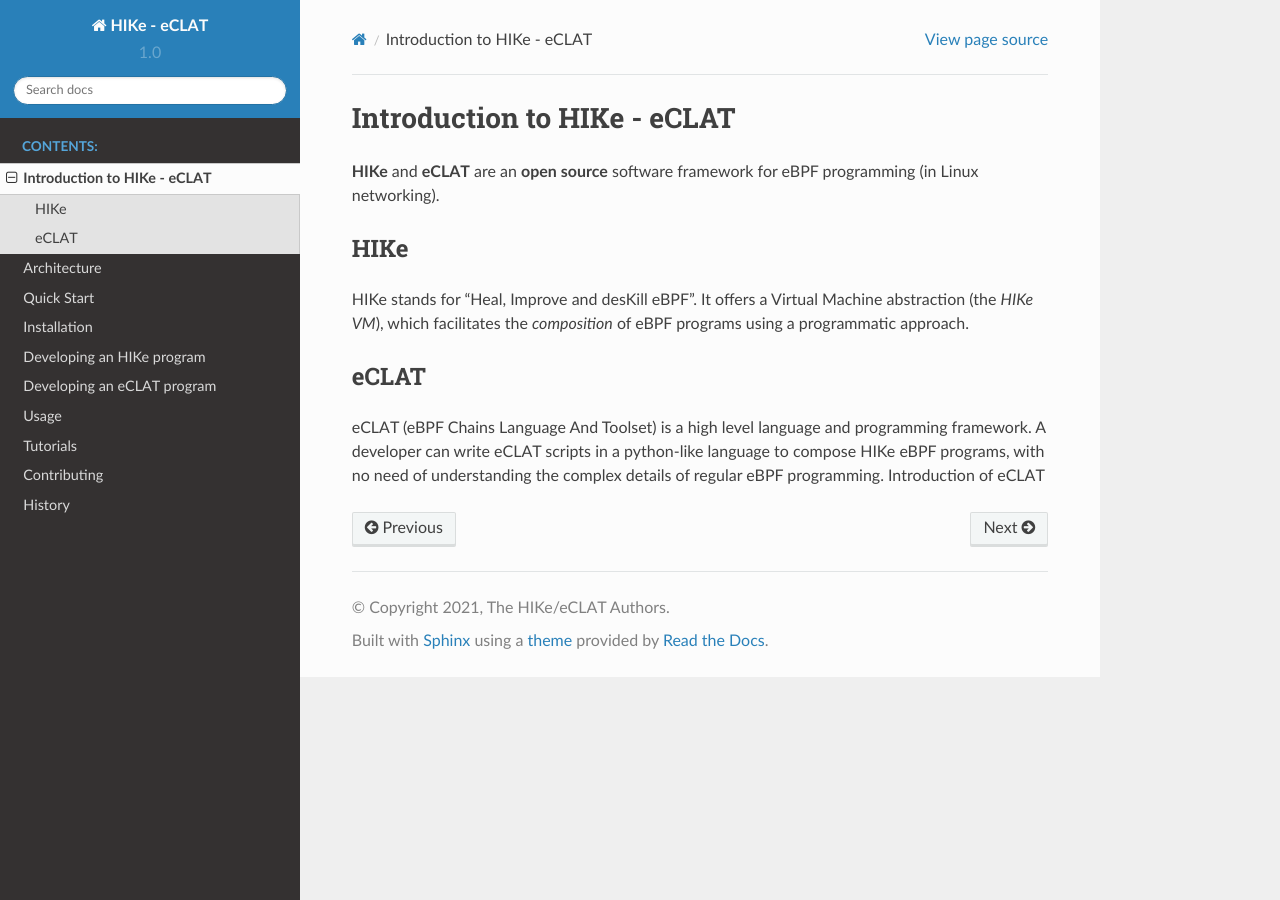
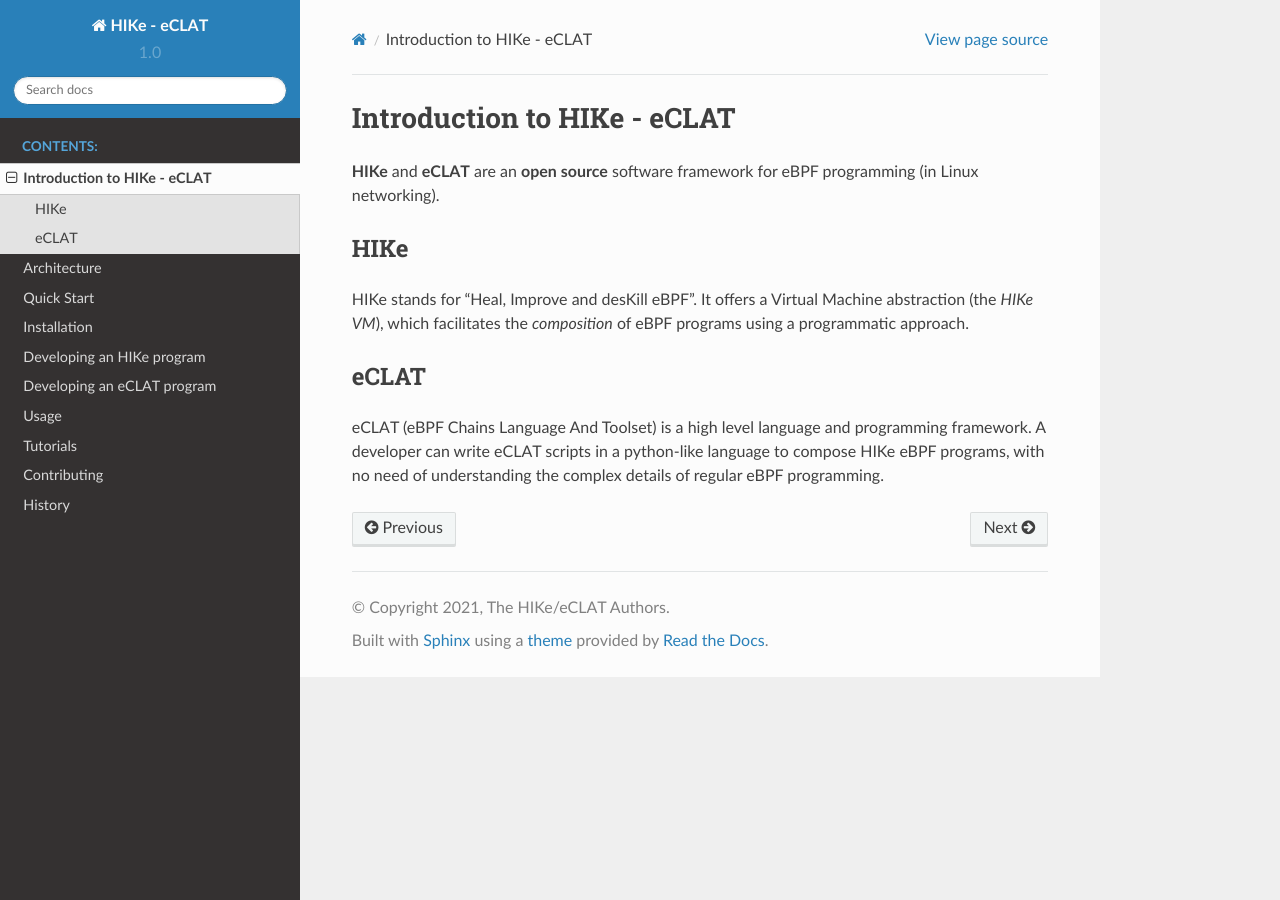
Before and after one commit to hike-eclat/docs, a Sphinx documentation site: the page built from docs/intro.rst, in a window 1280 px wide. Built offline with Sphinx 7.4.7 and the Read the Docs theme 2.0.0, drawn with Linux system fonts in a browser that asks for light colours; pages that are not in the unit, such as notebooks, are missing from menus.

Commit message:
Update intro.rst

```diff
--- a/docs/intro.rst
+++ b/docs/intro.rst
@@ -14,4 +14,3 @@ eCLAT
 -----
 
 eCLAT (eBPF Chains Language And Toolset) is a high level language and programming framework. A developer can write eCLAT scripts in a python-like language to compose HIKe eBPF programs, with no need of understanding the complex details of regular eBPF programming.
-Introduction of eCLAT
```
